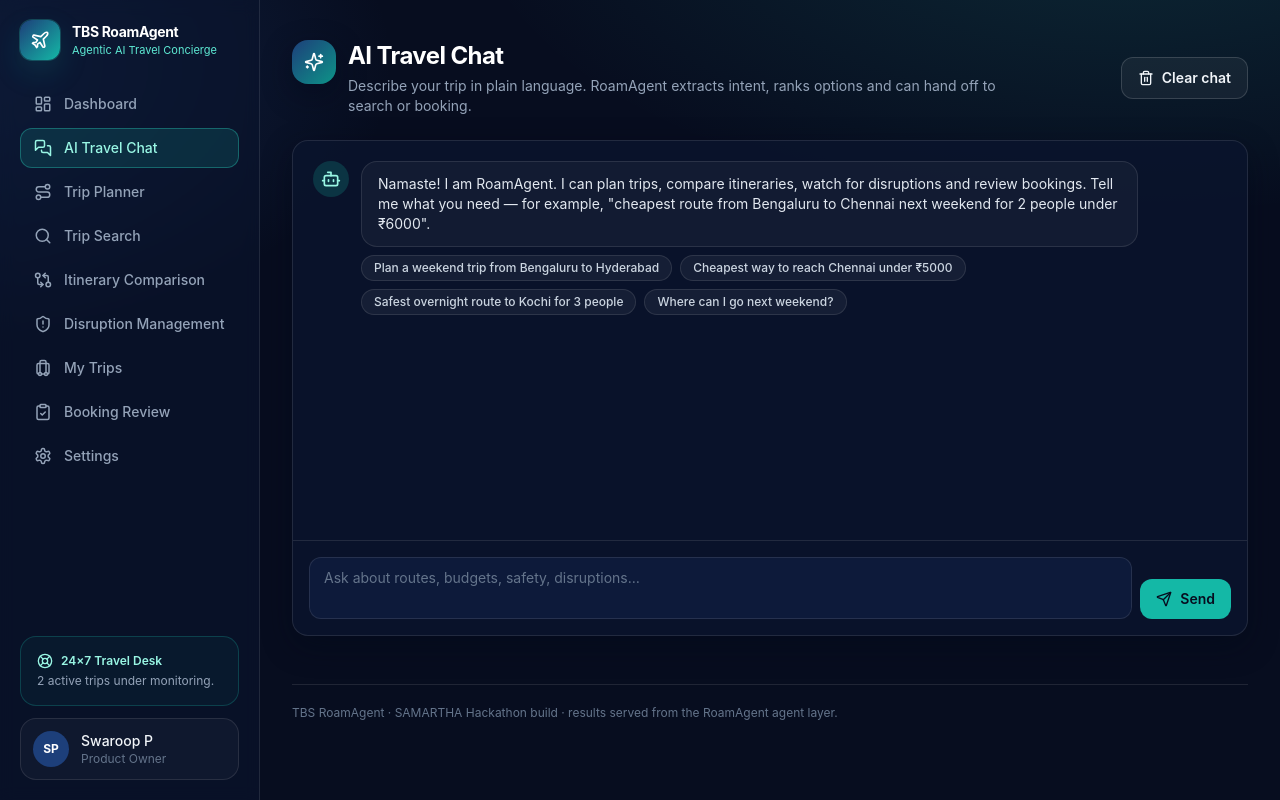
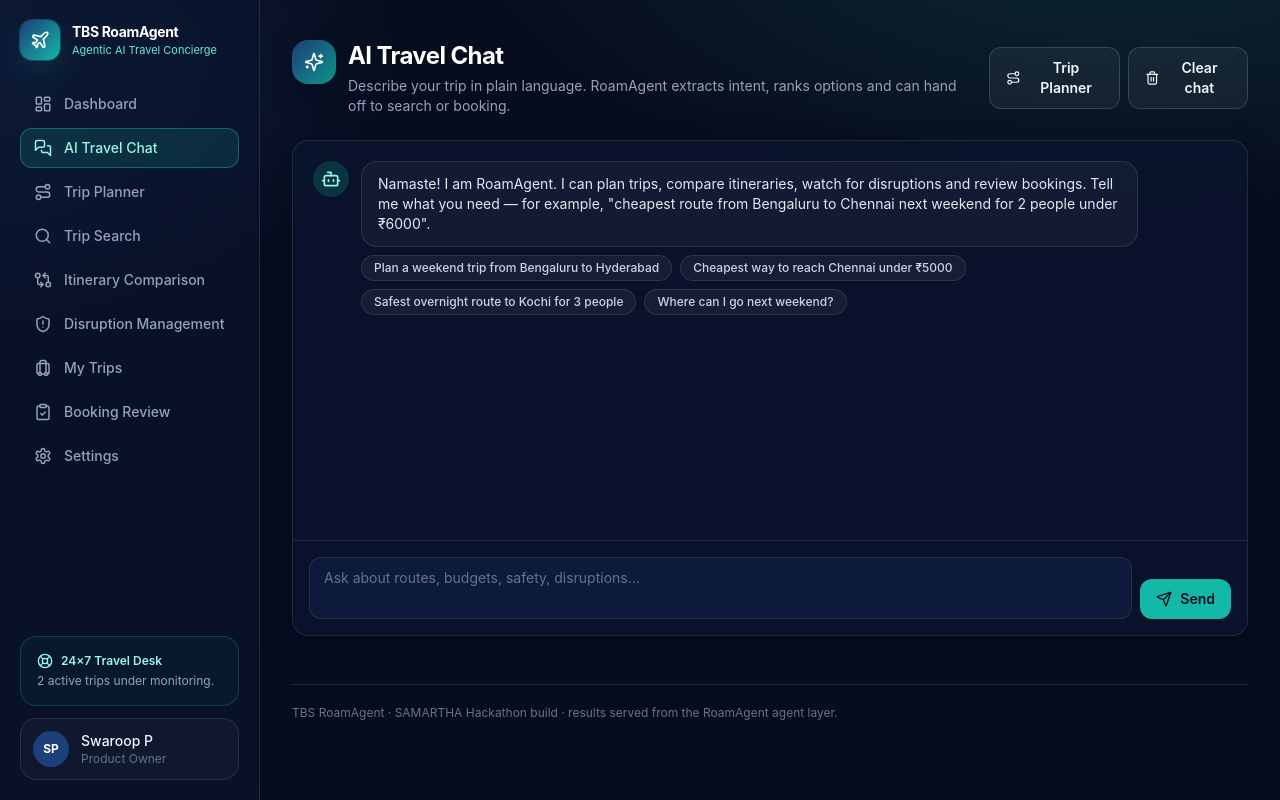
Before and after one commit to SwaroopPonnaganti/travel_tech_ai, a React (Vite) app: page /chat in a window 1280 px wide. Built offline with nearby package versions, Linux system fonts and the light colour scheme.

Commit message:
feat(ui): link chat hand-off to the Trip Planner

```diff
--- a/src/pages/ChatPage.tsx
+++ b/src/pages/ChatPage.tsx
@@ -1,6 +1,6 @@
 import { useEffect, useRef, useState } from "react";
 import { useNavigate } from "react-router-dom";
-import { Bot, Send, Sparkles, Trash2, User, Search as SearchIcon } from "lucide-react";
+import { Bot, Send, Sparkles, Trash2, User, Search as SearchIcon, Route } from "lucide-react";
 import { PageHeader } from "../components/ui/PageHeader";
 import { Button } from "../components/ui/Button";
 import { useSettings } from "../state/SettingsContext";
@@ -91,9 +91,14 @@ export function ChatPage() {
         title={t("nav.chat")}
         description="Describe your trip in plain language. RoamAgent extracts intent, ranks options and can hand off to search or booking."
         action={
-          <Button variant="secondary" icon={<Trash2 className="h-4 w-4" />} onClick={() => setMessages([welcome()])}>
-            Clear chat
-          </Button>
+          <div className="flex items-center gap-2">
+            <Button variant="secondary" icon={<Route className="h-4 w-4" />} onClick={() => navigate("/plan")}>
+              {t("planner.title")}
+            </Button>
+            <Button variant="secondary" icon={<Trash2 className="h-4 w-4" />} onClick={() => setMessages([welcome()])}>
+              Clear chat
+            </Button>
+          </div>
         }
       />
 
```
